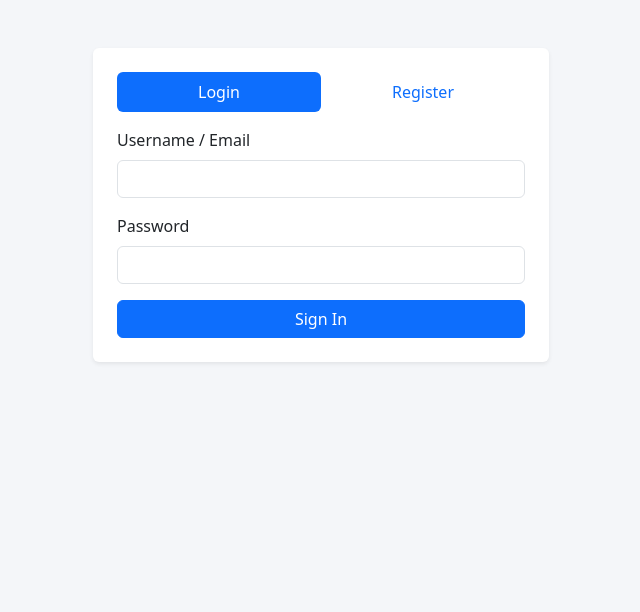
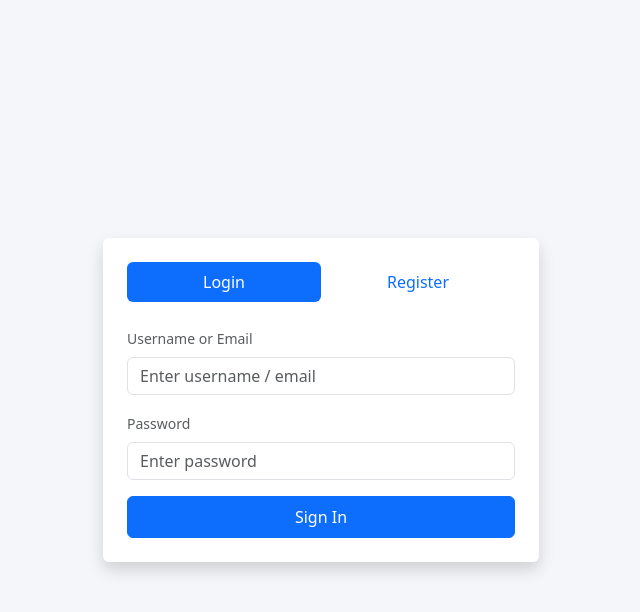
Before and after one commit to Dinujaya2001/bus_booking_system, a plain HTML site: page login.html in a window 1280 px wide. Shown: the whole page, without its empty margins (319-959 px from the left). Drawn offline with nearby package versions, Linux system fonts and the light colour scheme.

Commit message:
correct authentication form element bindings

```diff
--- a/login.html
+++ b/login.html
@@ -2,56 +2,57 @@
 <html lang="en">
 <head>
     <meta charset="UTF-8">
+    <meta name="viewport" content="width=device-width, initial-scale=1.0">
     <title>Bus Booking - Authentication</title>
     <link href="https://cdn.jsdelivr.net/npm/bootstrap@5.3.0/dist/css/bootstrap.min.css" rel="stylesheet">
     <link rel="stylesheet" href="css/style.css">
 </head>
-<body>
-<div class="container py-5" style="max-width: 480px;">
+<body class="d-flex align-items-center min-vh-100 py-4">
+<div class="container" style="max-width: 460px;">
     <div id="alertBox"></div>
-    <div class="card shadow-sm border-0">
+    <div class="card shadow border-0">
         <div class="card-body p-4">
-            <ul class="nav nav-pills nav-justified mb-3" id="authTabs" role="tablist">
+            <ul class="nav nav-pills nav-justified mb-4" id="authTabs" role="tablist">
                 <li class="nav-item">
-                    <button class="nav-link active" data-bs-toggle="pill" data-bs-target="#loginTab">Login</button>
+                    <button class="nav-link active" id="pills-login-tab" data-bs-toggle="pill" data-bs-target="#loginTab" type="button">Login</button>
                 </li>
                 <li class="nav-item">
-                    <button class="nav-link" data-bs-toggle="pill" data-bs-target="#regTab">Register</button>
+                    <button class="nav-link" id="pills-register-tab" data-bs-toggle="pill" data-bs-target="#regTab" type="button">Register</button>
                 </li>
             </ul>
 
             <div class="tab-content">
-                <!-- Login Form -->
+                <!-- Login -->
                 <div class="tab-pane fade show active" id="loginTab">
                     <form id="loginForm">
                         <div class="mb-3">
-                            <label class="form-label">Username / Email</label>
-                            <input type="text" id="loginUsername" class="form-control" required>
+                            <label class="form-label text-muted small">Username or Email</label>
+                            <input type="text" id="loginUsername" class="form-control" required placeholder="Enter username / email">
                         </div>
                         <div class="mb-3">
-                            <label class="form-label">Password</label>
-                            <input type="password" id="loginPassword" class="form-control" required>
+                            <label class="form-label text-muted small">Password</label>
+                            <input type="password" id="loginPassword" class="form-control" required placeholder="Enter password">
                         </div>
-                        <button type="submit" class="btn btn-primary w-100">Sign In</button>
+                        <button type="submit" id="btnLogin" class="btn btn-primary w-100 py-2">Sign In</button>
                     </form>
                 </div>
 
-                <!-- Registration Form -->
+                <!-- Registration -->
                 <div class="tab-pane fade" id="regTab">
                     <form id="registerForm">
                         <div class="mb-3">
-                            <label class="form-label">Full Name</label>
-                            <input type="text" id="regName" class="form-control" required>
+                            <label class="form-label text-muted small">Full Name</label>
+                            <input type="text" id="regName" class="form-control" required placeholder="Your full name">
                         </div>
                         <div class="mb-3">
-                            <label class="form-label">Email</label>
-                            <input type="email" id="regEmail" class="form-control" required>
+                            <label class="form-label text-muted small">Email</label>
+                            <input type="email" id="regEmail" class="form-control" required placeholder="name@example.com">
                         </div>
                         <div class="mb-3">
-                            <label class="form-label">Password</label>
-                            <input type="password" id="regPassword" class="form-control" required>
+                            <label class="form-label text-muted small">Password</label>
+                            <input type="password" id="regPassword" class="form-control" required placeholder="Create password">
                         </div>
-                        <button type="submit" class="btn btn-success w-100">Register</button>
+                        <button type="submit" id="btnRegister" class="btn btn-success w-100 py-2">Register</button>
                     </form>
                 </div>
             </div>
```
